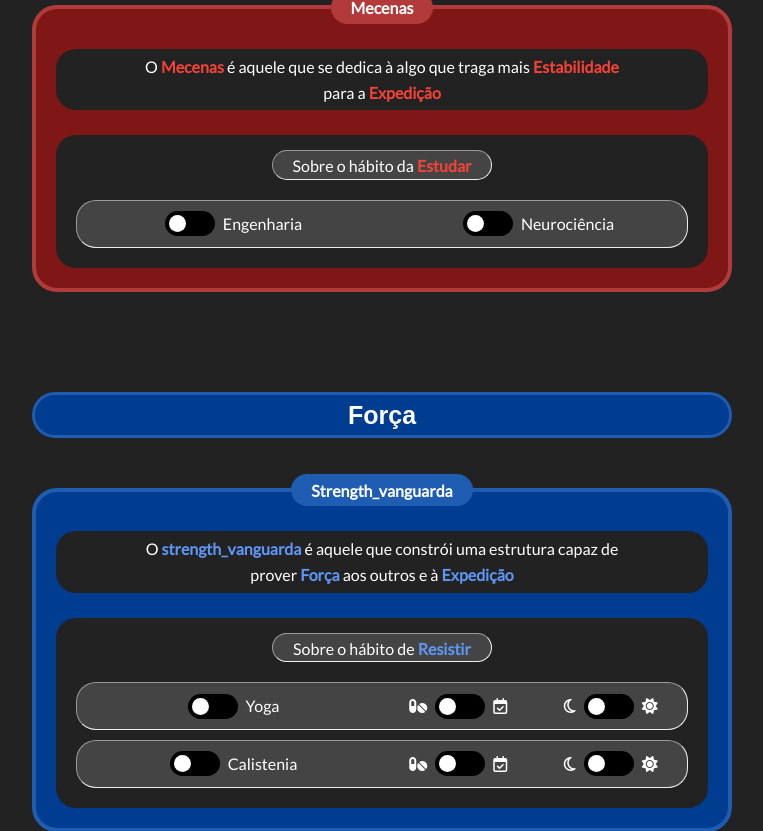
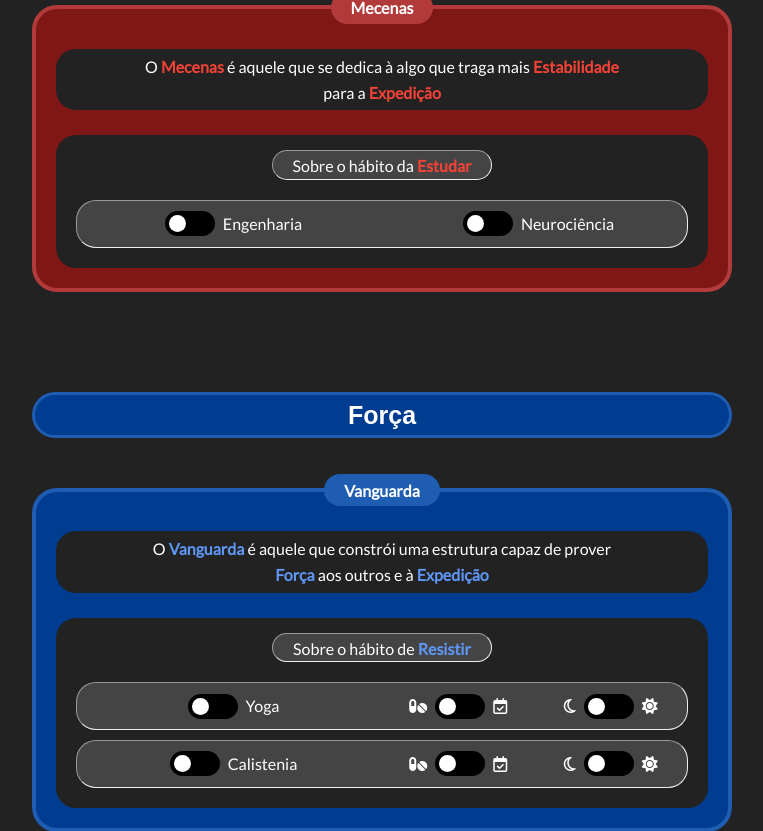
Before and after one commit to Matheus-Homem/EnduranceProject, a Flask app: page /form/night/ in a window 1280 px wide. Shown: the part 2220-3051 px from the top of the page, without its empty margins (258-1021 px from the left). Run offline with Flask 3, Linux system fonts and the light colour scheme; some libraries are stand-ins or nearby versions.

Commit message:
fix: vanguard identification

```diff
--- a/src/web/templates/partlets/strength/vanguard.html
+++ b/src/web/templates/partlets/strength/vanguard.html
@@ -1,10 +1,10 @@
 <div class="strength-box box">
     <div class="box-title">
-        <span>strength_vanguarda</span>
+        <span>vanguarda</span>
     </div>
     <div class="box-role">
         <span>
-            O <strong>strength_vanguarda</strong> é aquele que constrói uma estrutura capaz de prover <strong>Força</strong> aos outros e à <strong>Expedição</strong>
+            O <strong>Vanguarda</strong> é aquele que constrói uma estrutura capaz de prover <strong>Força</strong> aos outros e à <strong>Expedição</strong>
         </span>
     </div>
     <div class="box-input">
```
